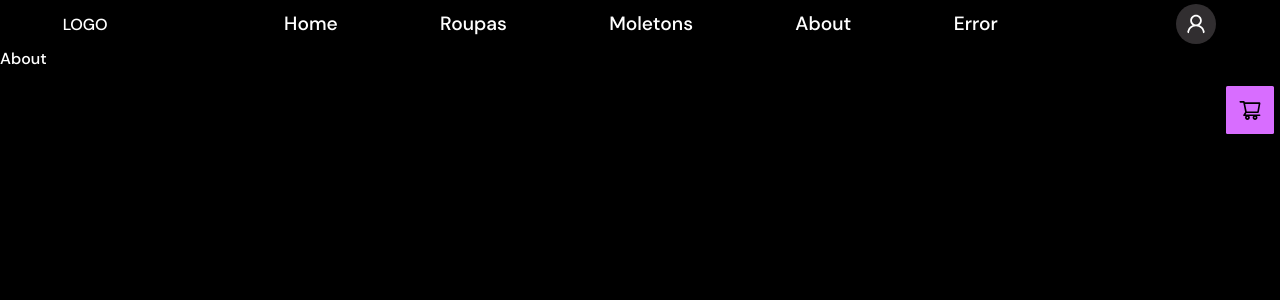
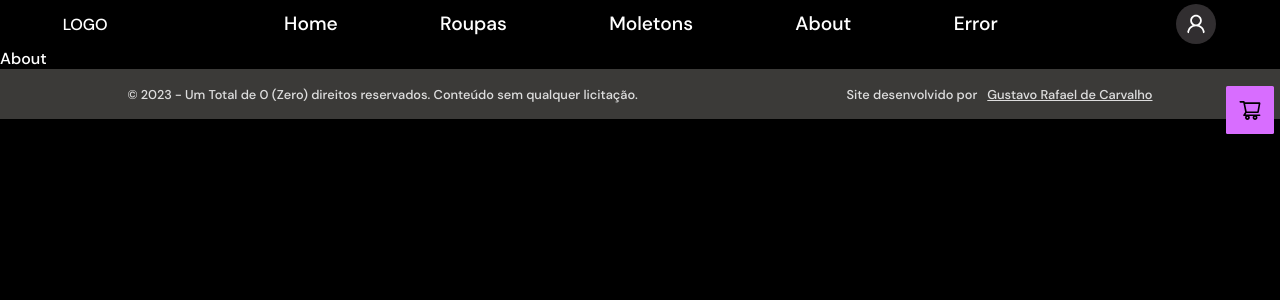
Before and after one commit to GustavoRCarvalho/loja-redux, a React (Create React App) app: page /about in a window 1280 px wide. Shown: the top 300 px of the page. Built offline with nearby package versions, Linux system fonts and the light colour scheme.

Commit message:
code: add footer component

```diff
--- a/src/App.jsx
+++ b/src/App.jsx
@@ -7,6 +7,7 @@ import theme from "./themes/theme"
 import { Provider } from "react-redux"
 
 import Menu from "./components/Router/Menu"
+import FooterPage from "./components/Router/FooterPage"
 import Content from "./components/Router/Content"
 import Modals from "./components/Router/Modals"
 import store from "./store/store"
@@ -18,6 +19,7 @@ export default function App() {
         <BrowserRouter>
           <Menu />
           <Content />
+          <FooterPage />
           <Modals />
         </BrowserRouter>
       </Provider>
--- /dev/null
+++ b/src/components/Router/FooterPage.jsx
@@ -0,0 +1,64 @@
+import styled from "styled-components"
+
+const Footer = styled.footer`
+  display: flex;
+  justify-content: center;
+
+  margin-top: auto;
+
+  background-color: #3b3a38;
+`
+
+const FooterContainer = styled.div`
+  height: 50px;
+  width: ${(props) => {
+    return props.theme.device.desktopMin
+  }};
+  display: flex;
+  flex-direction: row;
+  justify-content: space-between;
+  align-items: center;
+
+  @media screen and (min-width: ${(props) =>
+      props.theme.device.mobileMin}) and (max-width: ${(props) =>
+      props.theme.device.mobileMax}) {
+    flex-direction: column;
+    justify-content: space-around;
+  }
+`
+
+const FooterText = styled.div`
+  color: #dddddd;
+  font-size: 0.8em;
+  display: block;
+
+  @media screen and (min-width: ${(props) =>
+      props.theme.device.mobileMin}) and (max-width: ${(props) =>
+      props.theme.device.mobileMax}) {
+    text-align: center;
+  }
+`
+
+const LinkContact = styled.a`
+  margin-left: 10px;
+  color: inherit;
+`
+
+export default function Title(props) {
+  return (
+    <Footer>
+      <FooterContainer>
+        <FooterText>
+          © 2023 - Um Total de 0 (Zero) direitos reservados. Conteúdo sem
+          qualquer licitação.
+        </FooterText>
+        <FooterText>
+          Site desenvolvido por
+          <LinkContact href="https://github.com/GustavoRCarvalho">
+            Gustavo Rafael de Carvalho
+          </LinkContact>
+        </FooterText>
+      </FooterContainer>
+    </Footer>
+  )
+}
```
